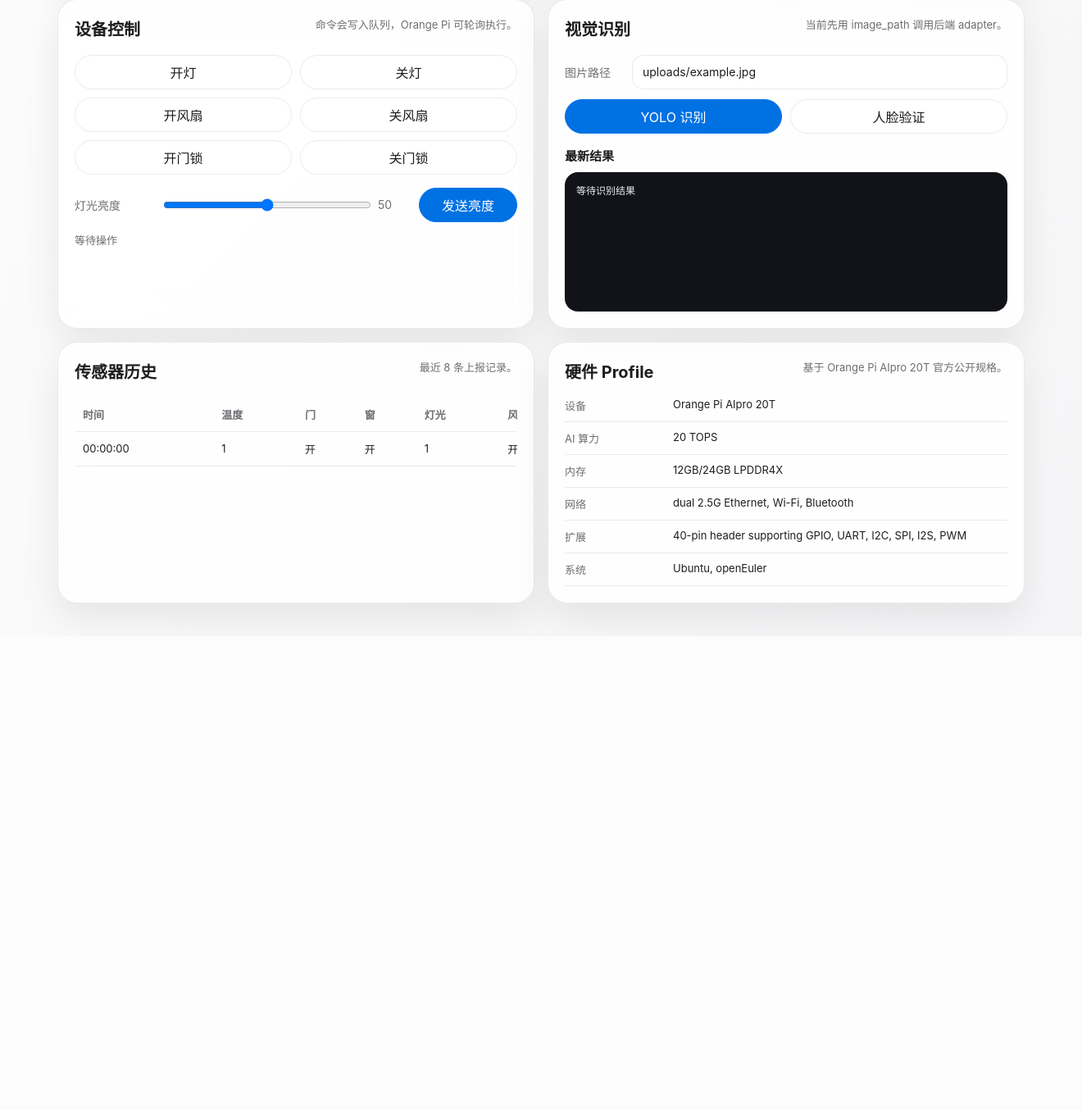
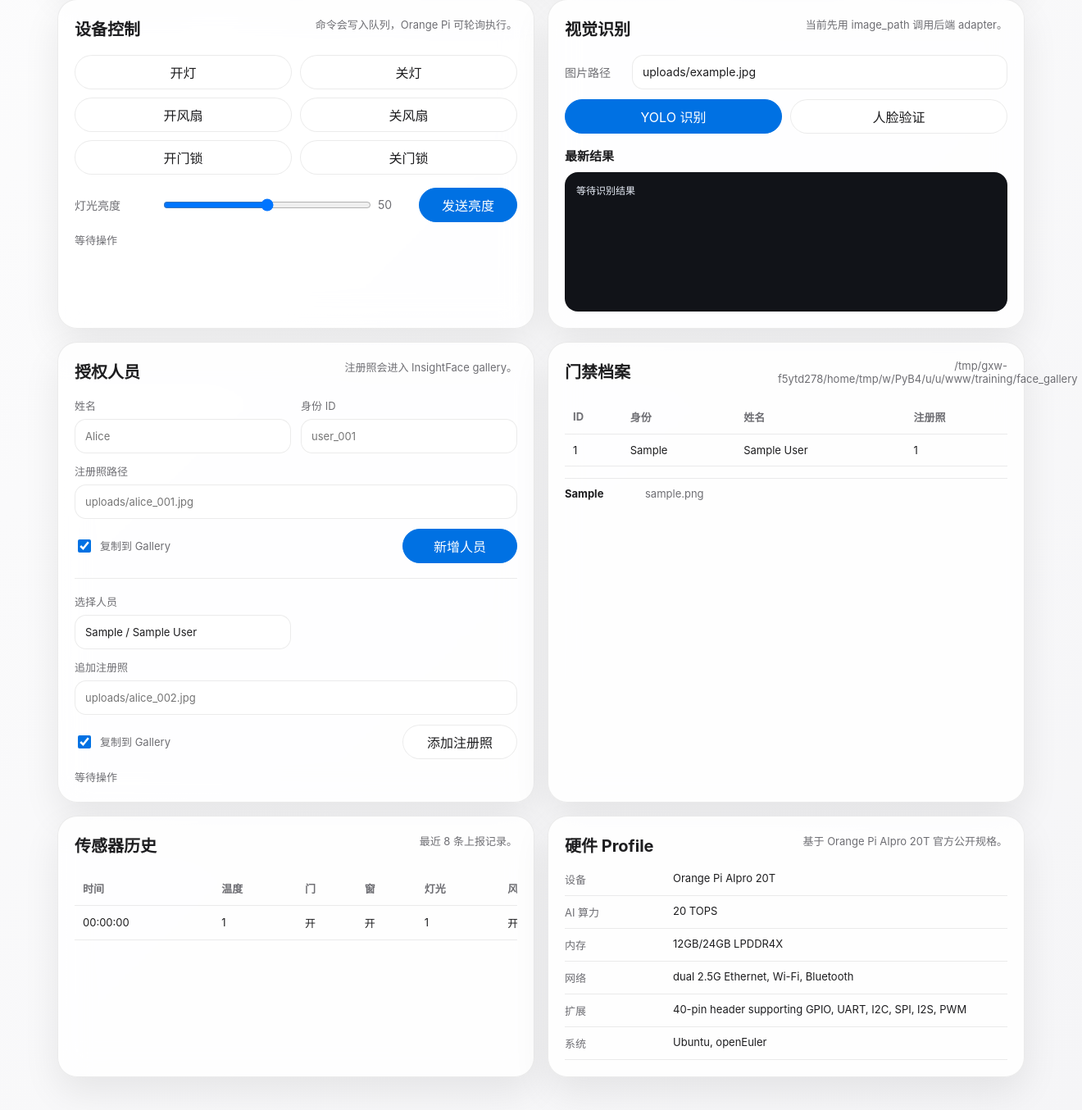
Before and after one commit to Sun-sunshine06/short-term-smart-home-2026, a Flask app: page / in a window 1320 px wide. Shown: the part 278-1632 px from the top of the page at 82% size. Before the commit the page ends 1044 px from the top, so only its background shows below. Run offline with Flask 3, Linux system fonts and the light colour scheme; data comes from the database, SQL or seed files in the repository; tables that the repository leaves empty hold one stand-in row (values such as "Sample post").

Commit message:
Add face enrollment dashboard UI

```diff
--- a/backend/static/dashboard.css
+++ b/backend/static/dashboard.css
@@ -31,7 +31,8 @@ body {
 }
 
 button,
-input {
+input,
+select {
   font: inherit;
 }
 
@@ -59,7 +60,8 @@ button.primary {
 }
 
 button:focus-visible,
-input:focus-visible {
+input:focus-visible,
+select:focus-visible {
   outline: 3px solid rgba(0, 113, 227, 0.24);
   outline-offset: 2px;
 }
@@ -170,7 +172,8 @@ h3 {
 .metric-lock strong { color: var(--red); }
 
 .workspace,
-.data-row {
+.data-row,
+.face-row {
   display: grid;
   grid-template-columns: minmax(0, 1fr) minmax(0, 1fr);
   gap: 16px;
@@ -230,7 +233,8 @@ input[type="range"] {
   width: 100%;
 }
 
-input:not([type="range"]) {
+input:not([type="range"]):not([type="checkbox"]),
+select {
   width: 100%;
   min-height: 42px;
   border: 1px solid var(--line);
@@ -238,6 +242,10 @@ input:not([type="range"]) {
   padding: 0 12px;
   background: #ffffff;
   color: var(--text);
+}
+
+select {
+  appearance: none;
 }
 
 .feedback {
@@ -253,6 +261,79 @@ input:not([type="range"]) {
 
 .result-box {
   margin-top: 16px;
+}
+
+.form-grid {
+  display: grid;
+  grid-template-columns: repeat(2, minmax(0, 1fr));
+  gap: 12px;
+}
+
+.form-grid label {
+  display: grid;
+  gap: 7px;
+  color: var(--muted);
+  font-size: 13px;
+}
+
+.form-grid .full-field {
+  grid-column: 1 / -1;
+}
+
+.form-actions {
+  display: grid;
+  grid-template-columns: minmax(0, 1fr) 140px;
+  align-items: center;
+  gap: 12px;
+  margin-top: 12px;
+}
+
+.check-row {
+  display: inline-flex;
+  align-items: center;
+  gap: 8px;
+  color: var(--muted);
+  font-size: 13px;
+}
+
+.check-row input {
+  width: 16px;
+  height: 16px;
+  accent-color: var(--blue);
+}
+
+.divider {
+  height: 1px;
+  margin: 18px 0;
+  background: var(--line);
+}
+
+.compact-table table {
+  min-width: 420px;
+}
+
+.gallery-strip {
+  display: grid;
+  gap: 8px;
+  margin-top: 14px;
+}
+
+.gallery-item {
+  display: grid;
+  grid-template-columns: 88px minmax(0, 1fr);
+  gap: 10px;
+  padding: 10px 0;
+  border-top: 1px solid var(--line);
+  font-size: 13px;
+}
+
+.gallery-item strong {
+  color: var(--text);
+}
+
+.gallery-item span {
+  color: var(--muted);
+  overflow-wrap: anywhere;
 }
 
 pre {
@@ -322,7 +403,8 @@ th {
   }
 
   .workspace,
-  .data-row {
+  .data-row,
+  .face-row {
     grid-template-columns: 1fr;
   }
 }
@@ -360,6 +442,11 @@ th {
     grid-template-columns: 1fr;
   }
 
+  .form-grid,
+  .form-actions {
+    grid-template-columns: 1fr;
+  }
+
   .brightness-control {
     grid-template-columns: 1fr;
   }
--- a/backend/static/dashboard.js
+++ b/backend/static/dashboard.js
@@ -15,6 +15,17 @@ const stateEls = {
   brightnessOutput: qs("#brightnessOutput"),
   imagePath: qs("#imagePath"),
   visionResult: qs("#visionResult"),
+  faceUserName: qs("#faceUserName"),
+  faceIdentity: qs("#faceIdentity"),
+  faceImagePath: qs("#faceImagePath"),
+  copyToGallery: qs("#copyToGallery"),
+  faceUserSelect: qs("#faceUserSelect"),
+  extraFaceImagePath: qs("#extraFaceImagePath"),
+  copyExtraToGallery: qs("#copyExtraToGallery"),
+  faceFeedback: qs("#faceFeedback"),
+  faceUsersTable: qs("#faceUsersTable"),
+  galleryDir: qs("#galleryDir"),
+  galleryImages: qs("#galleryImages"),
 };
 
 function boolText(value, open = "开", closed = "关") {
@@ -26,6 +37,15 @@ function shortTime(value) {
   const date = new Date(value);
   if (Number.isNaN(date.getTime())) return value;
   return date.toLocaleTimeString("zh-CN", { hour: "2-digit", minute: "2-digit", second: "2-digit" });
+}
+
+function escapeHtml(value) {
+  return String(value ?? "")
+    .replaceAll("&", "&amp;")
+    .replaceAll("<", "&lt;")
+    .replaceAll(">", "&gt;")
+    .replaceAll("\"", "&quot;")
+    .replaceAll("'", "&#039;");
 }
 
 async function api(path, options = {}) {
@@ -106,6 +126,57 @@ async function refreshProfile() {
   }
 }
 
+async function refreshFaceUsers() {
+  const data = await api("/api/face/users");
+  const users = data.users || [];
+  stateEls.faceUsersTable.innerHTML = "";
+  stateEls.faceUserSelect.innerHTML = "";
+
+  if (users.length === 0) {
+    stateEls.faceUsersTable.innerHTML = `<tr><td colspan="4">暂无授权人员</td></tr>`;
+    stateEls.faceUserSelect.innerHTML = `<option value="">暂无人员</option>`;
+    return users;
+  }
+
+  for (const user of users) {
+    const row = document.createElement("tr");
+    row.innerHTML = `
+      <td>${user.id}</td>
+      <td>${escapeHtml(user.identity || "--")}</td>
+      <td>${escapeHtml(user.name || "--")}</td>
+      <td>${user.image_count ?? 0}</td>
+    `;
+    stateEls.faceUsersTable.appendChild(row);
+
+    const option = document.createElement("option");
+    option.value = user.id;
+    option.textContent = `${user.identity || user.id} / ${user.name || "--"}`;
+    stateEls.faceUserSelect.appendChild(option);
+  }
+  return users;
+}
+
+async function refreshFaceGallery() {
+  const data = await api("/api/face/gallery");
+  stateEls.galleryDir.textContent = data.gallery_dir || "Gallery 未配置";
+  stateEls.galleryImages.innerHTML = "";
+  const images = data.images || [];
+  if (images.length === 0) {
+    stateEls.galleryImages.innerHTML = `<div class="gallery-item"><strong>注册照</strong><span>暂无</span></div>`;
+    return;
+  }
+
+  for (const image of images.slice(-4).reverse()) {
+    const item = document.createElement("div");
+    item.className = "gallery-item";
+    item.innerHTML = `
+      <strong>${escapeHtml(image.identity || image.user_id)}</strong>
+      <span>${escapeHtml(image.image_path || "--")}</span>
+    `;
+    stateEls.galleryImages.appendChild(item);
+  }
+}
+
 async function sendCommand(target, action, value = null) {
   const payload = { target, action };
   if (value !== null) payload.value = value;
@@ -124,6 +195,46 @@ async function runVision(kind) {
     body: JSON.stringify({ image_path: imagePath }),
   });
   stateEls.visionResult.textContent = JSON.stringify(data.record, null, 2);
+}
+
+async function createFaceUser() {
+  const name = stateEls.faceUserName.value.trim();
+  const identity = stateEls.faceIdentity.value.trim();
+  const imagePath = stateEls.faceImagePath.value.trim();
+  const payload = {
+    name,
+    copy_to_gallery: stateEls.copyToGallery.checked,
+  };
+  if (identity) payload.identity = identity;
+  if (imagePath) payload.image_path = imagePath;
+
+  const data = await api("/api/face/users", {
+    method: "POST",
+    body: JSON.stringify(payload),
+  });
+  stateEls.faceFeedback.textContent = `已新增 ${data.user.identity}`;
+  stateEls.faceUserName.value = "";
+  stateEls.faceIdentity.value = "";
+  stateEls.faceImagePath.value = "";
+  await Promise.all([refreshFaceUsers(), refreshFaceGallery()]);
+}
+
+async function addFaceImage() {
+  const userId = stateEls.faceUserSelect.value;
+  const imagePath = stateEls.extraFaceImagePath.value.trim();
+  if (!userId) throw new Error("请选择人员");
+  if (!imagePath) throw new Error("请输入注册照路径");
+
+  const data = await api(`/api/face/users/${userId}/images`, {
+    method: "POST",
+    body: JSON.stringify({
+      image_path: imagePath,
+      copy_to_gallery: stateEls.copyExtraToGallery.checked,
+    }),
+  });
+  stateEls.faceFeedback.textContent = `注册照已添加 #${data.image.id}`;
+  stateEls.extraFaceImagePath.value = "";
+  await Promise.all([refreshFaceUsers(), refreshFaceGallery()]);
 }
 
 function bindEvents() {
@@ -156,10 +267,18 @@ function bindEvents() {
   qs("#runFace").addEventListener("click", () => runVision("face").catch((error) => {
     stateEls.visionResult.textContent = error.message;
   }));
+
+  qs("#createFaceUser").addEventListener("click", () => createFaceUser().catch((error) => {
+    stateEls.faceFeedback.textContent = error.message;
+  }));
+
+  qs("#addFaceImage").addEventListener("click", () => addFaceImage().catch((error) => {
+    stateEls.faceFeedback.textContent = error.message;
+  }));
 }
 
 async function refreshAll() {
-  await Promise.allSettled([refreshStatus(), refreshHistory(), refreshProfile()]);
+  await Promise.allSettled([refreshStatus(), refreshHistory(), refreshProfile(), refreshFaceUsers(), refreshFaceGallery()]);
 }
 
 bindEvents();
--- a/backend/templates/dashboard.html
+++ b/backend/templates/dashboard.html
@@ -94,6 +94,78 @@
         </section>
       </section>
 
+      <section class="face-row">
+        <section class="panel face-enroll-panel" aria-label="授权人员注册">
+          <div class="panel-heading">
+            <h2>授权人员</h2>
+            <p>注册照会进入 InsightFace gallery。</p>
+          </div>
+          <div class="form-grid">
+            <label>
+              <span>姓名</span>
+              <input id="faceUserName" placeholder="Alice" />
+            </label>
+            <label>
+              <span>身份 ID</span>
+              <input id="faceIdentity" placeholder="user_001" />
+            </label>
+            <label class="full-field">
+              <span>注册照路径</span>
+              <input id="faceImagePath" placeholder="uploads/alice_001.jpg" />
+            </label>
+          </div>
+          <div class="form-actions">
+            <label class="check-row">
+              <input id="copyToGallery" type="checkbox" checked />
+              <span>复制到 Gallery</span>
+            </label>
+            <button class="primary" id="createFaceUser">新增人员</button>
+          </div>
+
+          <div class="divider"></div>
+
+          <div class="form-grid">
+            <label>
+              <span>选择人员</span>
+              <select id="faceUserSelect"></select>
+            </label>
+            <label class="full-field">
+              <span>追加注册照</span>
+              <input id="extraFaceImagePath" placeholder="uploads/alice_002.jpg" />
+            </label>
+          </div>
+          <div class="form-actions">
+            <label class="check-row">
+              <input id="copyExtraToGallery" type="checkbox" checked />
+              <span>复制到 Gallery</span>
+            </label>
+            <button id="addFaceImage">添加注册照</button>
+          </div>
+          <p class="feedback" id="faceFeedback">等待操作</p>
+        </section>
+
+        <section class="panel face-list-panel" aria-label="授权人员列表">
+          <div class="panel-heading">
+            <h2>门禁档案</h2>
+            <p id="galleryDir">Gallery 未加载</p>
+          </div>
+          <div class="table-wrap compact-table">
+            <table>
+              <thead>
+                <tr>
+                  <th>ID</th>
+                  <th>身份</th>
+                  <th>姓名</th>
+                  <th>注册照</th>
+                </tr>
+              </thead>
+              <tbody id="faceUsersTable"></tbody>
+            </table>
+          </div>
+          <div class="gallery-strip" id="galleryImages"></div>
+        </section>
+      </section>
+
       <section class="data-row">
         <section class="panel history-panel" aria-label="历史数据">
           <div class="panel-heading">
```
